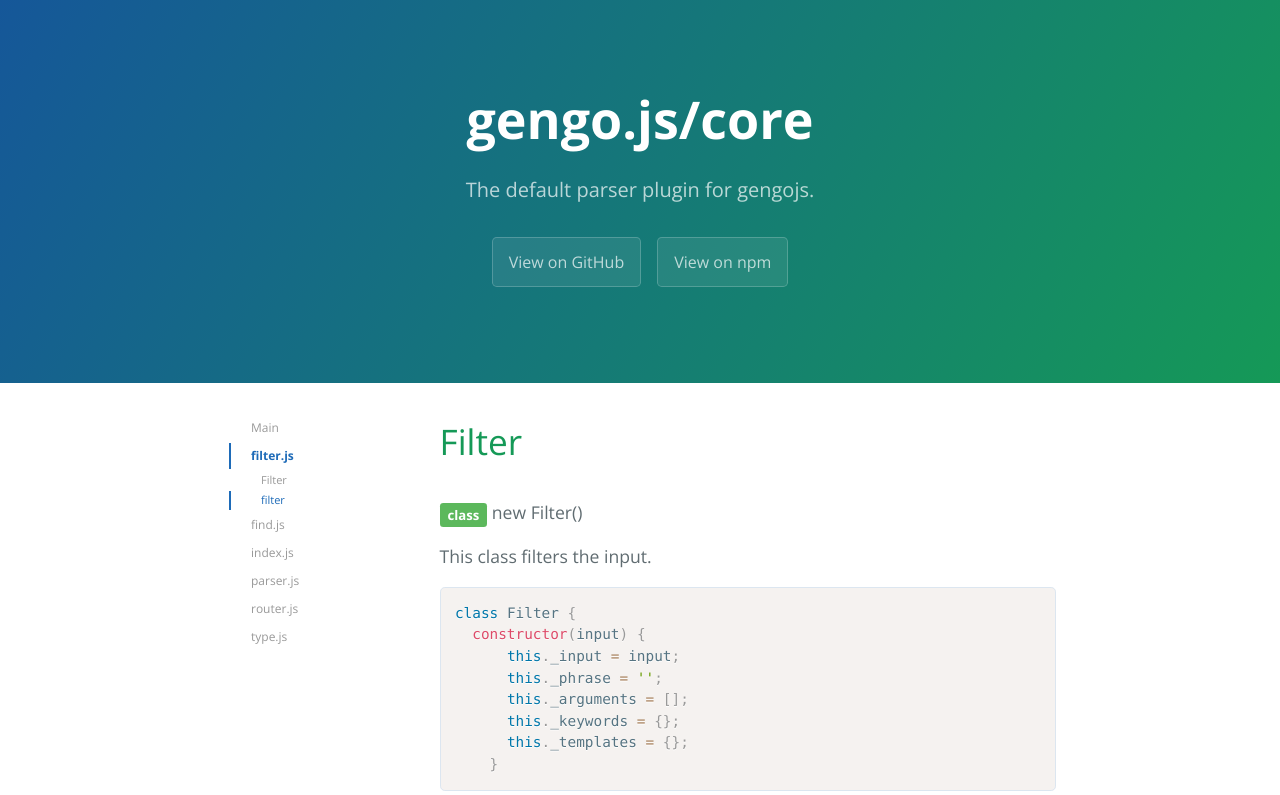
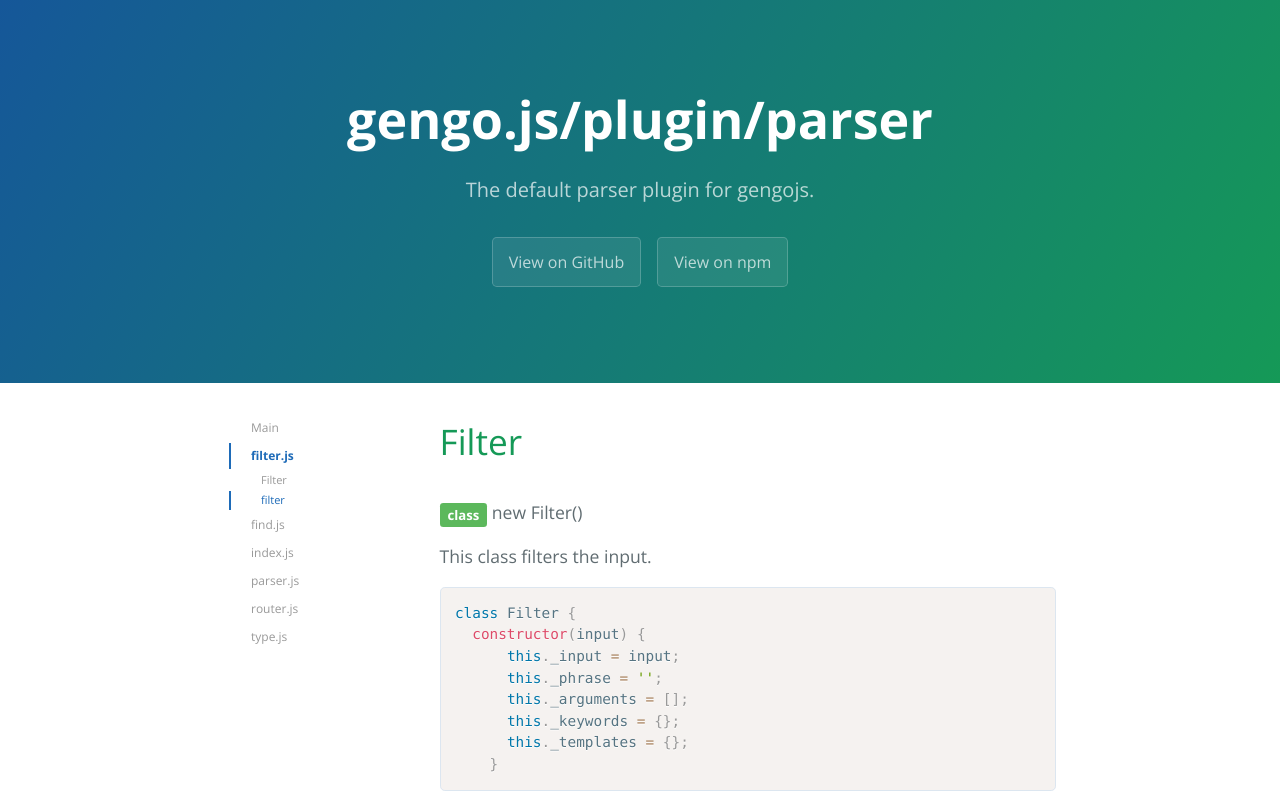
Before and after one commit to gengojs/gengojs-default-parser, a plain HTML site: page filter.js.html in a window 1280 px wide. Shown: the top 795 px of the page. Drawn offline with nearby package versions, Linux system fonts and the light colour scheme.

Commit message:
Update 2015-10-06T23:35:04.928Z

```diff
--- a/filter.js.html
+++ b/filter.js.html
@@ -2,7 +2,7 @@
 <html lang="en-us">
   <head>
     <meta charset="UTF-8">
-    <title>gengo.js/core</title>
+    <title>gengo.js/plugin/parser</title>
     <meta name="viewport" content="width=device-width, initial-scale=1">
     <link rel="stylesheet" href="https://cdnjs.cloudflare.com/ajax/libs/normalize/3.0.3/normalize.min.css">
     <link rel="stylesheet" href="https://fonts.googleapis.com/css?family=Open+Sans:400,700" type="text/css">
@@ -12,7 +12,7 @@
   </head>
   <body>
     <section class="page-header">
-      <h1 class="project-name">gengo.js/core</h1>
+      <h1 class="project-name">gengo.js/plugin/parser</h1>
       <h2 class="project-tagline">The default parser plugin for gengojs.</h2><a href="https://github.com/gengojs/plugin-parser" target="_blank" class="btn">View on GitHub</a><a href="https://npmjs.com/package/gengojs-default-parser" target="_blank" class="btn">View on npm</a>
     </section>
     <section data-spy="scroll" data-target=".scrollspy" class="main-content">
```
Also changed, not shown: find.js.html (+2 -2 lines), index.html (+2 -2 lines), index.js.html (+2 -2 lines), parser.js.html (+2 -2 lines), router.js.html (+2 -2 lines), type.js.html (+2 -2 lines).
